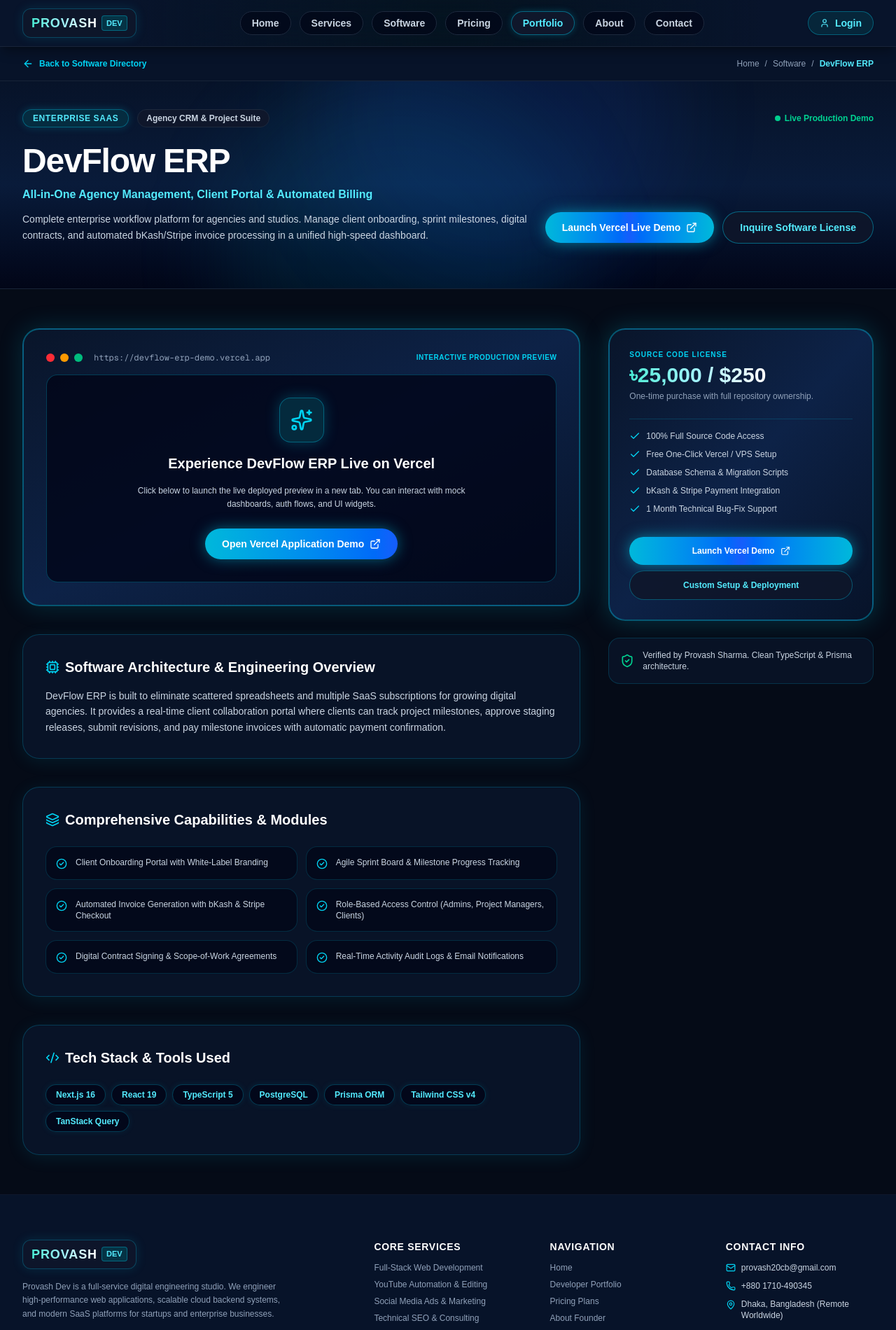
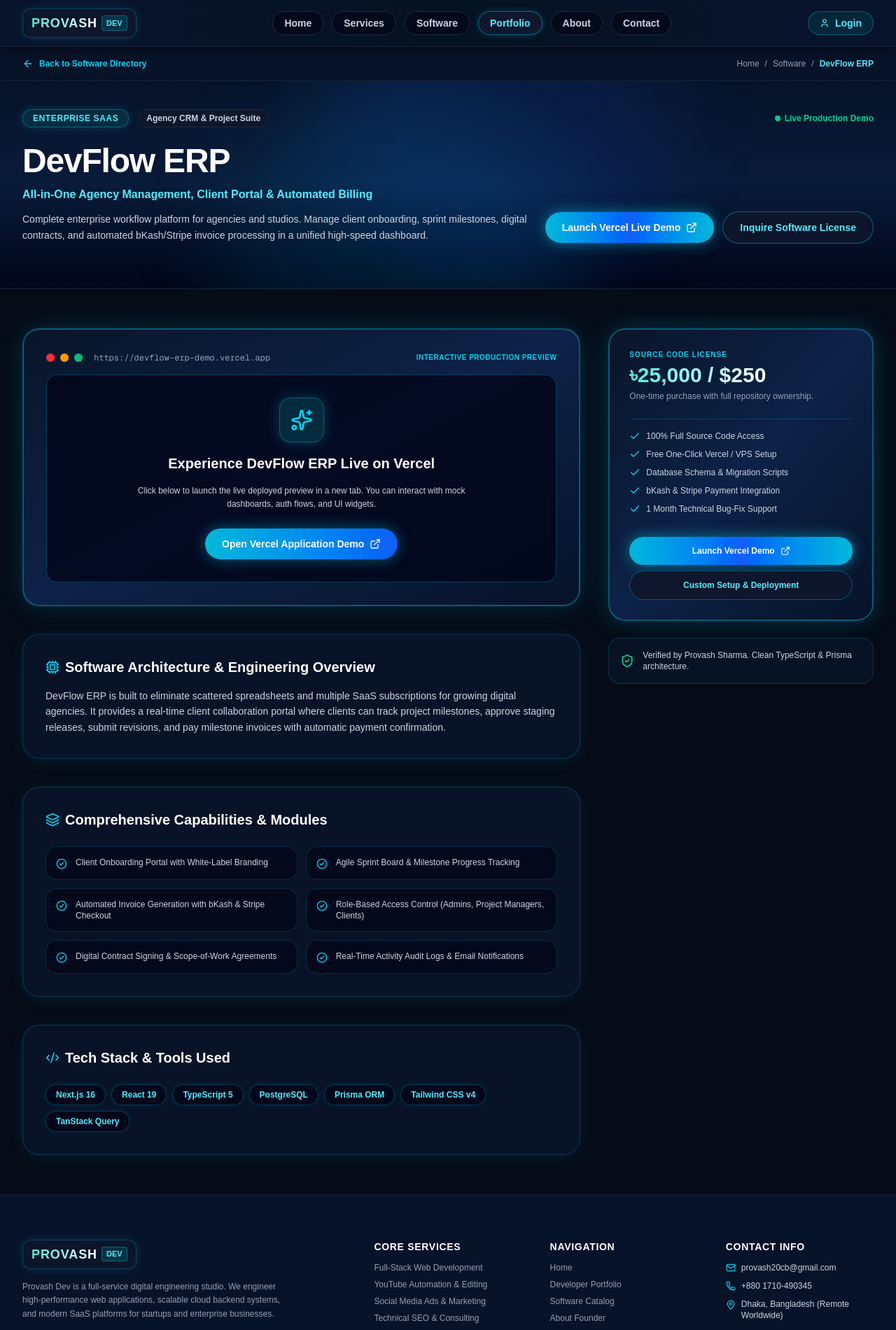
Before and after one commit to provash10/provash_dev, a Next.js app: page /software/devflow-erp in a window 1280 px wide. Shown: the top 1900 px of the page at 70% size. Built offline with nearby package versions, Linux system fonts and the light colour scheme.

Commit message:
feat(nav): remove obsolete Pricing link from navbar and footer

```diff
--- a/src/components/HeaderFooter/Footer/Footer.jsx
+++ b/src/components/HeaderFooter/Footer/Footer.jsx
@@ -96,7 +96,7 @@ const Footer = () => {
 								</Link>
 							</li>
 							<li>
-								<Link href="/#pricing" className="hover:text-cyan-300 transition-colors">
+								<Link href="/software" className="hover:text-cyan-300 transition-colors">
 									Custom SaaS Engineering
 								</Link>
 							</li>
@@ -120,8 +120,8 @@ const Footer = () => {
 								</Link>
 							</li>
 							<li>
-								<Link href="/#pricing" className="hover:text-cyan-300 transition-colors">
-									Pricing Plans
+								<Link href="/software" className="hover:text-cyan-300 transition-colors">
+									Software Catalog
 								</Link>
 							</li>
 							<li>
--- a/src/components/HeaderFooter/Navbar/Navbar.jsx
+++ b/src/components/HeaderFooter/Navbar/Navbar.jsx
@@ -40,12 +40,6 @@ const Navbar = () => {
 					Software
 				</Link>
 				<Link
-					href="/#pricing"
-					className="text-sm font-semibold px-4 py-1.5 rounded-full text-slate-300 hover:text-white transition-all bg-slate-950/70 hover:bg-blue-600/30 border border-slate-800 hover:border-blue-500"
-				>
-					Pricing
-				</Link>
-				<Link
 					href="/portfolio"
 					className="text-sm font-bold px-4 py-1.5 rounded-full text-cyan-300 hover:text-white transition-all bg-slate-900 hover:bg-cyan-600/40 border border-cyan-500/50 hover:border-cyan-400 shadow-[0_0_10px_rgba(6,182,212,0.25)]"
 				>
```
